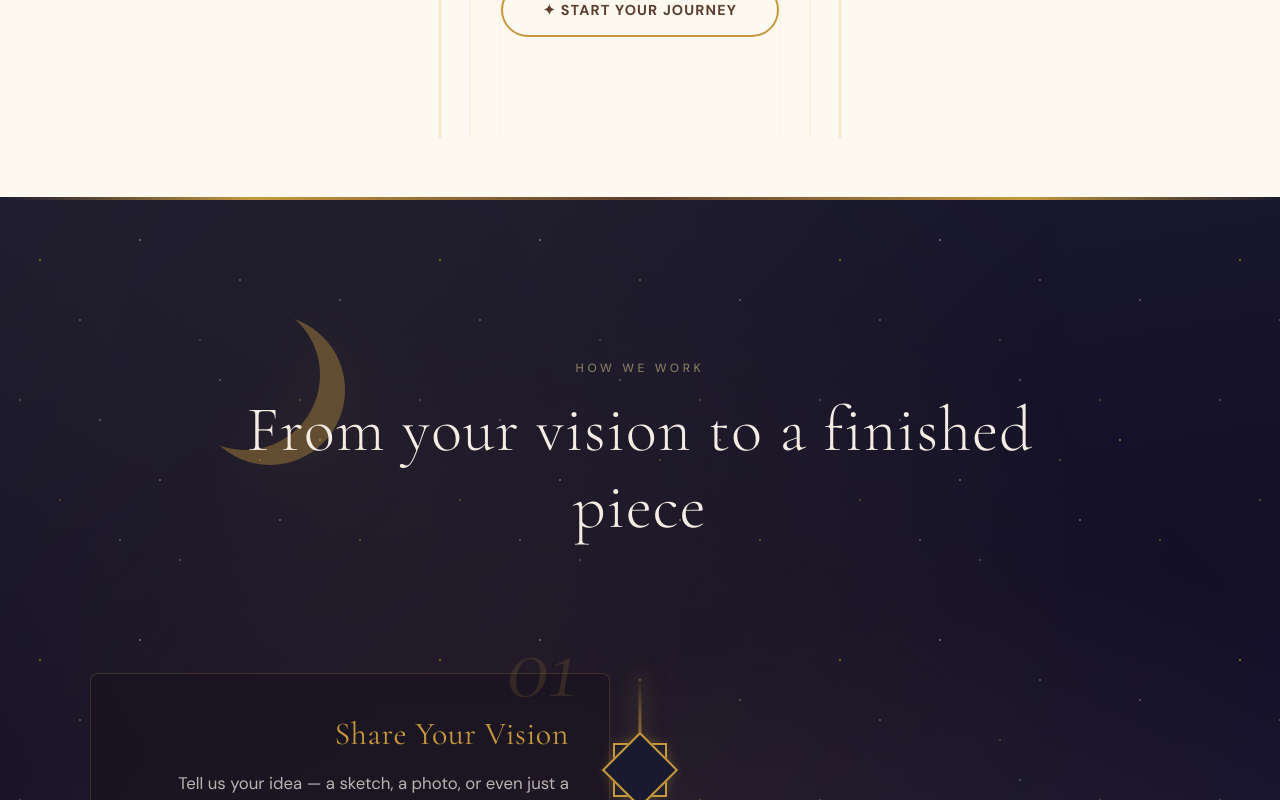
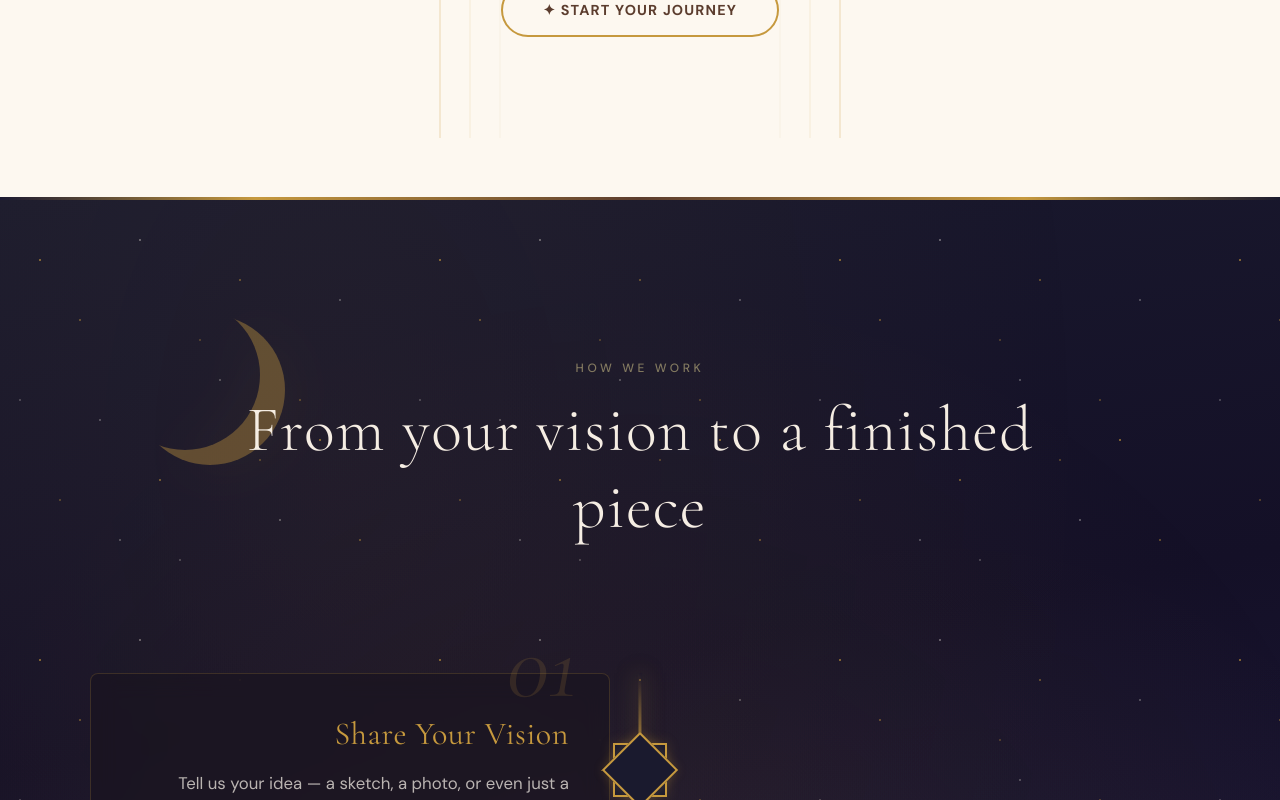
Before and after one commit to usama-1998/camel-caravan, a Next.js app: page / in a window 1280 px wide. Shown: the part 1423-2223 px from the top of the page. Built offline with nearby package versions, Linux system fonts and the light colour scheme; a web font is replaced by a local one.

Commit message:
Move How It Works crescent further left

```diff
--- a/src/styles/globals.css
+++ b/src/styles/globals.css
@@ -3222,7 +3222,7 @@ button.btn-secondary {
 .crescent-top-left {
   position: absolute;
   top: -60px;
-  left: -20px;
+  left: -80px;
   width: 150px;
   height: 150px;
   border-radius: 50%;
```
